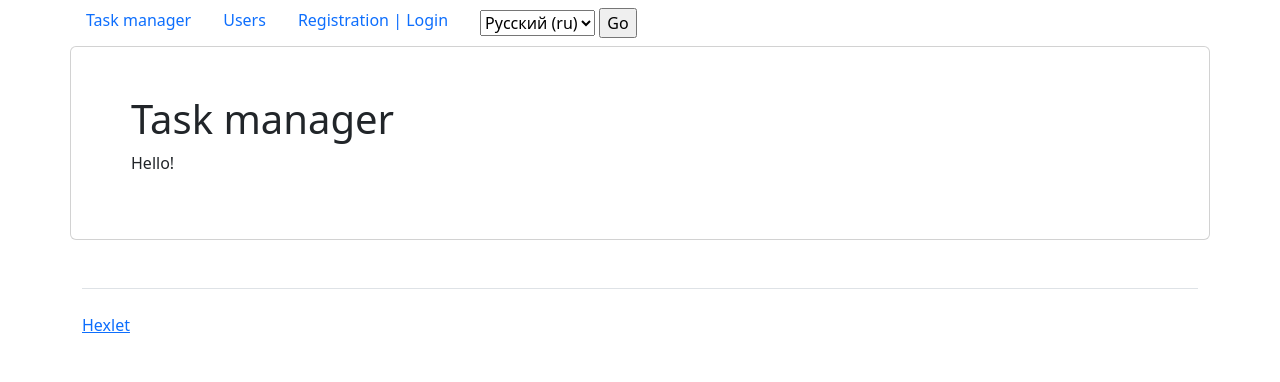
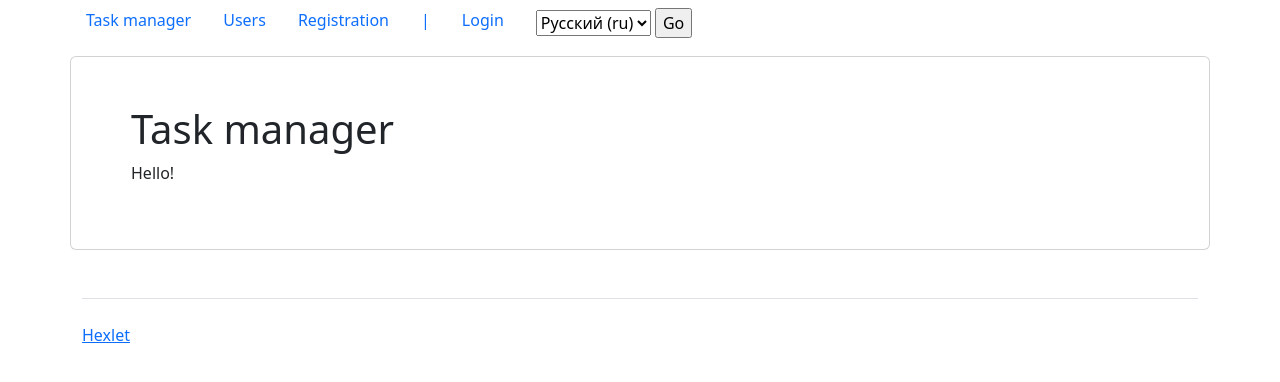
Before and after one commit to serVmik/Task-manager, a Django app: page /ru/ in a window 1280 px wide. Shown: the top 382 px of the page. Run offline with Django 4.2, Linux system fonts and the light colour scheme; some libraries are stand-ins or nearby versions.

Commit message:
update templates
add login.html
add logout.html
add users/create.html
add users/delete.html
add users/update.html
update components/navigations.html

```diff
--- a/templates/components/navigation.html
+++ b/templates/components/navigation.html
@@ -6,9 +6,13 @@
     <li class="nav-item"><a class="nav-link" href="{% url 'users:list' %}">{% trans 'Users' %}</a></li>
 
     {% if user.is_authenticated %}
-      <li class="nav-item"><a class="nav-link" href="#">{{ user.username }} | {% trans 'Logout' %}</a></li>
+      <li class="nav-item"><a class="nav-link disabled" href="#">{{ user.username }}</a></li>
+      <p class="nav-link">|</p>
+      <li class="nav-item"><a class="nav-link" href="{% url 'logout' %}">{% trans 'Logout' %}</a></li>
     {% else %}
-      <li class="nav-item"><a class="nav-link" href="#">{% trans 'Registration' %} | {% trans 'Login' %}</a></li>
+      <li class="nav-item"><a class="nav-link" href="{% url 'users:create' %}">{% trans 'Registration' %}</a></li>
+      <p class="nav-link">|</p>
+      <li class="nav-item"><a class="nav-link" href="{% url 'login' %}">{% trans 'Login' %}</a></li>
     {% endif %}
 
     <!--======= Form Select Language =======-->
@@ -23,7 +27,7 @@
           {% get_language_info_list for LANGUAGES as languages %}
           {% for language in languages %}
             <option value="{{ language.code }}" {% if language.code == LANGUAGE_CODE %} selected {% endif %}>
-            {{ language.name_local }} ({{ language.code }})
+              {{ language.name_local }} ({{ language.code }})
             </option>
           {% endfor %}
         </select>
--- /dev/null
+++ b/templates/logout.html
@@ -0,0 +1,4 @@
+{% extends 'base.html' %}
+
+{% block content %}
+{% endblock %}
--- /dev/null
+++ b/templates/users/delete.html
@@ -0,0 +1,4 @@
+{% extends 'base.html' %}
+
+{% block content %}
+{% endblock %}
--- /dev/null
+++ b/templates/users/update.html
@@ -0,0 +1,4 @@
+{% extends 'base.html' %}
+
+{% block content %}
+{% endblock %}
```
Also changed, not shown: templates/login.html (added, +13 -0 lines), templates/users/create.html (added, +13 -0 lines).
